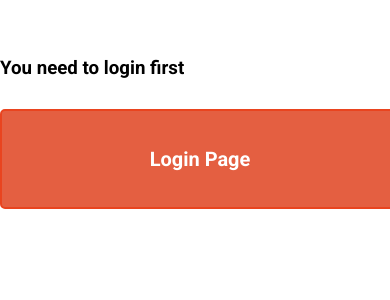
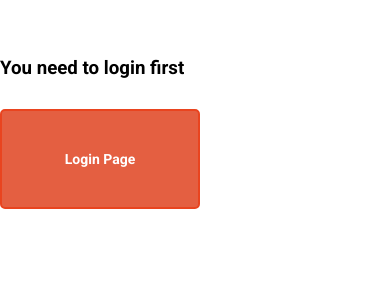
Before and after one commit to krstfpmbd20/course_u, a Django app: template templates/test/test_home.html in a window 390 px wide. Shown: the part 60-360 px from the top of the page. Run offline with Django 4.2, Linux system fonts and the light colour scheme; the template is opened without the code that fills it: most values are stand-ins (such as "Sample title", 1, 10 or a date in 2020); grey boxes marked "Sample" are stand-in pictures; some libraries are stand-ins or nearby versions.

Commit message:
test home responsive design

```diff
--- a/static/css/test_home.css
+++ b/static/css/test_home.css
@@ -110,3 +110,15 @@ body{
 footer {
     display: none;
 }
+
+
+@media (max-width: 800px) {
+    .character-container {
+        display: none;
+    }
+
+    .btn {
+        font-size: 14px;
+        width: 200px;
+    }
+}
```
